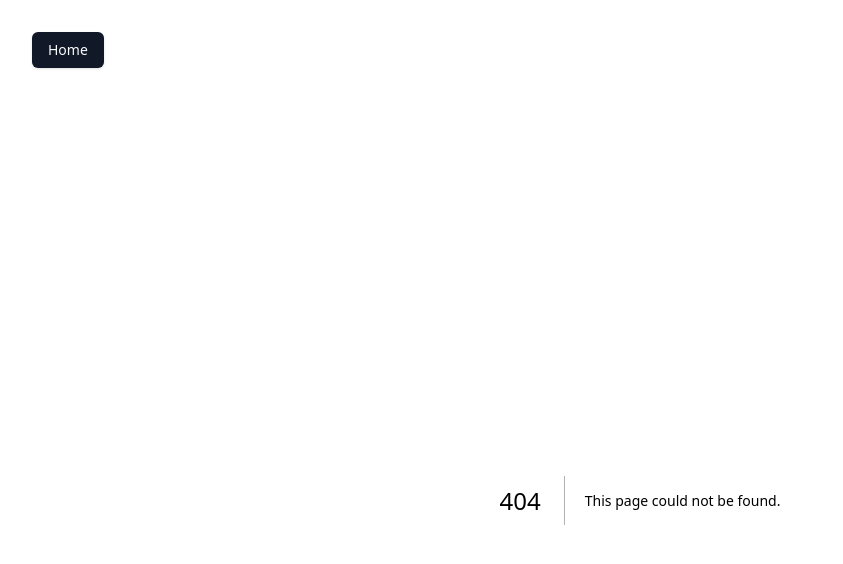
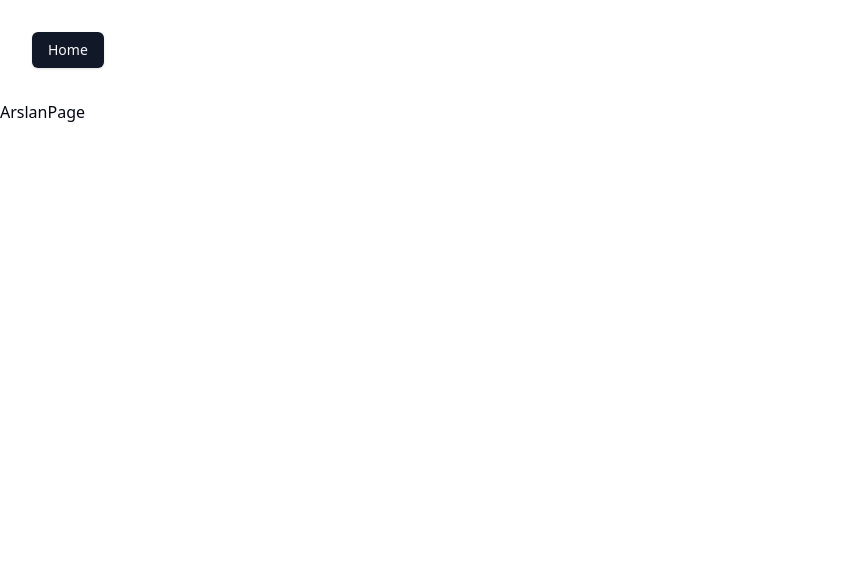
Before and after one commit to ZohaibArshad45/NextJS-Basic-to-advance, a Next.js app: page /profile/arslan in a window 1280 px wide. Before the commit this address had no page. Shown: the top 564 px of the page, without its empty margins (0-843 px from the left). Built offline with nearby package versions, Linux system fonts and the light colour scheme.

Commit message:
conditional base layout

```diff
--- /dev/null
+++ b/src/app/profile/arslan/page.jsx
@@ -0,0 +1,9 @@
+import React from 'react'
+
+const ArslanPage = () => {
+  return (
+    <div>ArslanPage</div>
+  )
+}
+
+export default ArslanPage
--- a/src/app/profile/layout.jsx
+++ b/src/app/profile/layout.jsx
@@ -1,11 +1,28 @@
+'use client'
 import Link from 'next/link'
+import { usePathname } from 'next/navigation'
 import React from 'react'
 
 const layout = ({ children }) => {
+    let pathname = usePathname()
+    // console.log(pathname) // usePathname for get url // import from next/navigation
     return (
     <div>
+
+        {/* {children}
+        <Link href='/profile'><span className='bg-red-900 px-2 rounded-lg  border-4 text-white'>Profile Page</span>This come from layout page</Link> */}
+
+        {/* for conditional router (kis kis page py show ho ya na ho) */}
+        {/*  for now we does not want to show on Arslan Page */}
         {children}
-        <Link href='/profile'><span className='bg-red-900 px-2 rounded-lg  border-4 text-white'>Profile Page</span>This come from layout page</Link>
+        {
+            pathname == '/profile/arslan' ? null : <>
+                <Link href='/profile'><span className='bg-red-900 px-2 rounded-lg  border-4 text-white'>Profile Page</span>This come from layout page</Link>
+            </>
+        }
+
+
+
     </div>
     )
 }
--- a/src/app/profile/page.jsx
+++ b/src/app/profile/page.jsx
@@ -19,6 +19,7 @@ const ProfilePage = () => {
             <p>For Example</p>
             <Button onClick={() => { navLink('/profile/shoaib') }}>Shoaib</Button>
             <Button onClick={() => { navLink('/profile/zohaib') }}>Zohaib</Button>
+            <Button onClick={() => { navLink('/profile/arslan') }}>Arslan</Button>
 
             <br /><br />
 
```
